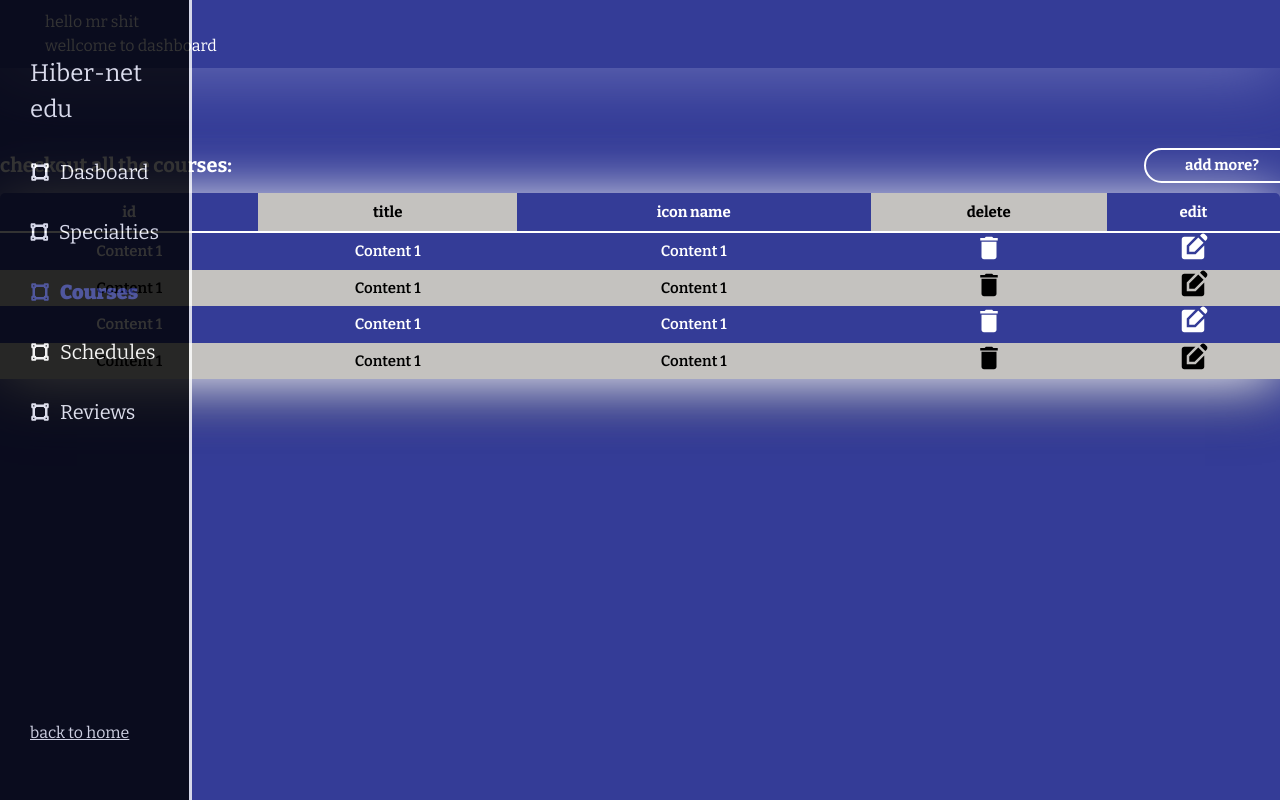
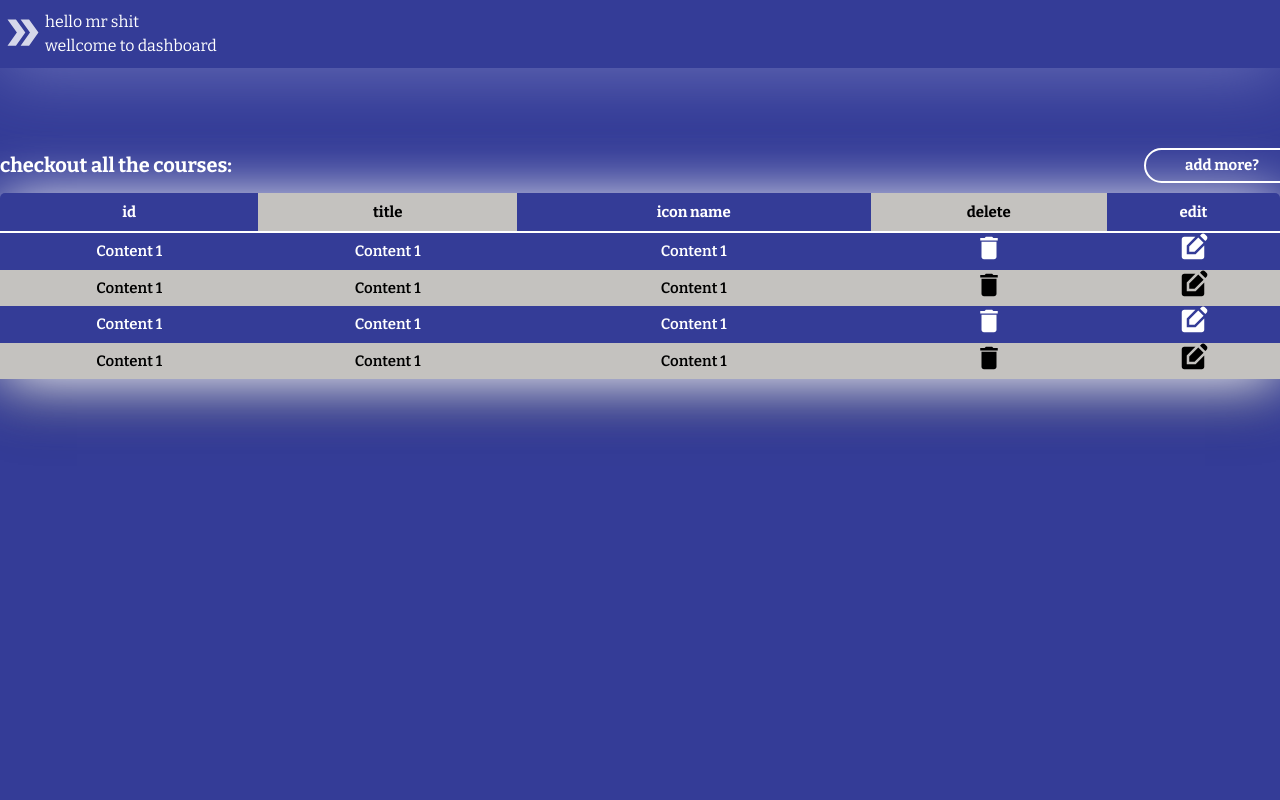
Before and after one commit to mahfuz-ta09/hibernet-fronend, a Next.js app: page /dashboard/admin/courses in a window 1280 px wide. Built offline with nearby package versions, Linux system fonts and the light colour scheme.

Commit message:
new change dash nav

```diff
--- a/src/app/(dashboard)/LayoutPage.tsx
+++ b/src/app/(dashboard)/LayoutPage.tsx
@@ -14,7 +14,7 @@ const LayoutPage = () => {
     const btnRef = useRef<HTMLButtonElement>(null)
     const navRef = useRef<HTMLDivElement>(null)
     const [role,setRole] = useState("admin")
-    const [isOpen,setIsOpen] = useState(true)
+    const [isOpen,setIsOpen] = useState(false)
     let dashTitle:string = "/dashboard/"
 
 
--- a/src/css/dashBoard/layout.css
+++ b/src/css/dashBoard/layout.css
@@ -18,7 +18,7 @@
 	height: 100%;
 	background: #343c97;
 	opacity: .8;
-	border-right: 3px solid white;
+	overflow: hidden;
 	position: fixed;
 	top: 0;
 	z-index: 3;
@@ -41,7 +41,7 @@
 	justify-content: space-between;
 	height: 100%;
 	width: 100%;
-	padding: 55px 30px;
+	padding: 55px 0 55px 20px;
 	margin: 0 auto;
 	color: white;
 	background: #000;
@@ -81,17 +81,19 @@
 	justify-content: start;
 	gap: 10px;
 	font-size: 20px;
+	color: #808080;
 }
 
 .nav-link.active{
 	font-size: 20px;
 	font-weight: 900;
-	color: #343c97;
+	color: #fff;
+	border-right: 7px solid white;
 }
 
 .nav-link:hover{
 	transition: .3s ease-in-out;
-	scale: 1.2;
+	transform: translate(15px);
 }
 
 .dash-item-header{
```
